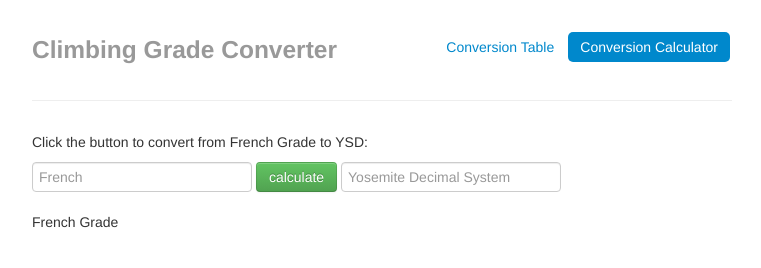
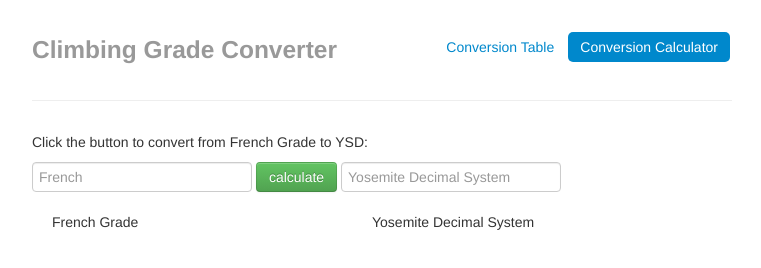
Before and after one commit to wsputnam/Climbing-Conversion, a plain HTML site: page ClimbingCalculator.html in a window 1280 px wide. Shown: the whole page, without its empty margins (258-1019 px from the left). Drawn offline with nearby package versions, Linux system fonts and the light colour scheme.

Commit message:
added descriptions below textbooks

```diff
--- a/ClimbingCalculator.html
+++ b/ClimbingCalculator.html
@@ -26,7 +26,10 @@
 
 		<input id="YSD" type="text" name="Yosemite"placeholder="Yosemite Decimal System"/></form>
 
-		<p>French Grade</p>
+	<div class="bs-docs-grid">
+      <div class="span3">French Grade</div>
+      <div class="span3 offset1">Yosemite Decimal System</div>
+    </div>
 
         <script src="http://code.jquery.com/jquery.js"></script>
         <script src="js/bootstrap.min.js"></script>
```
